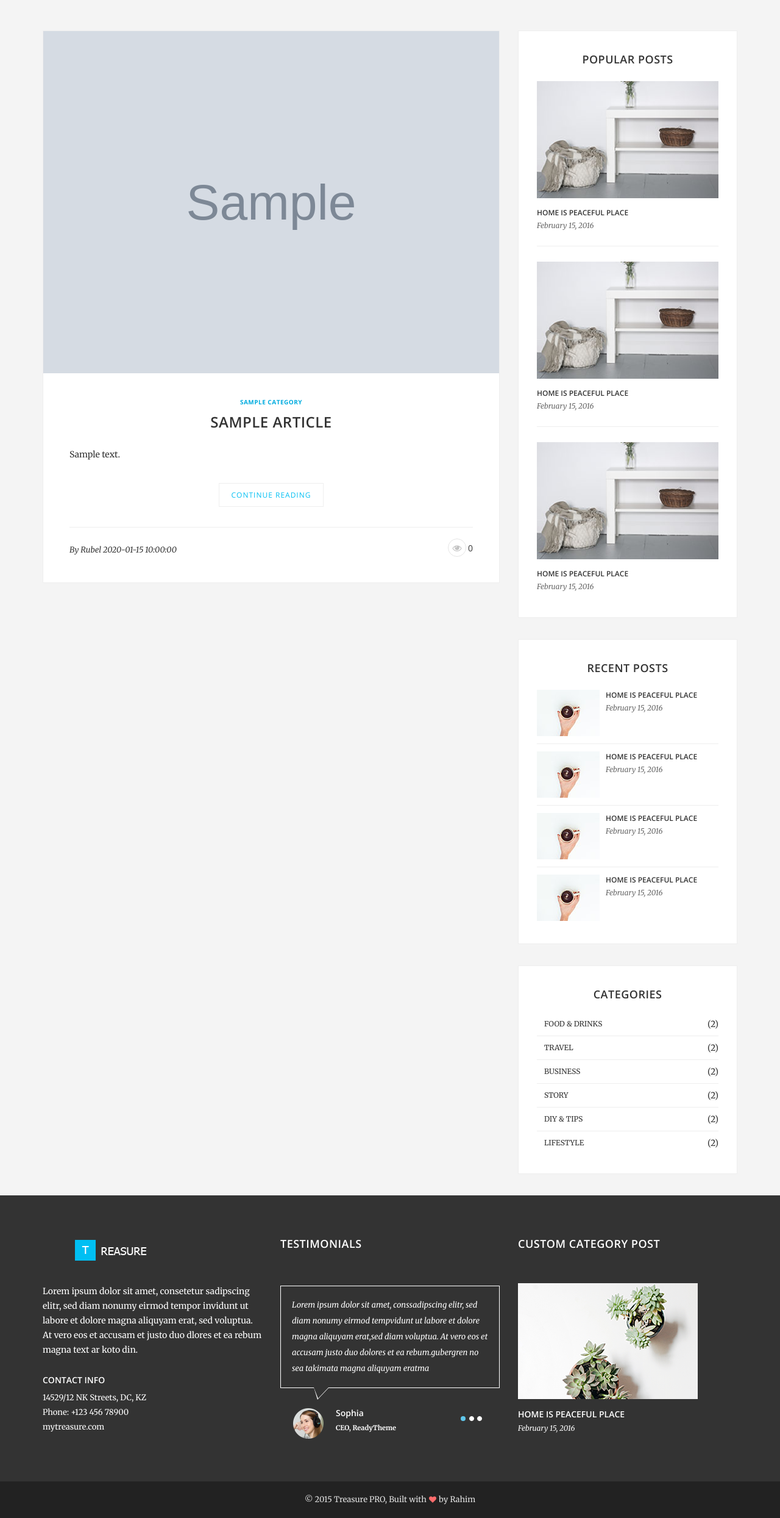
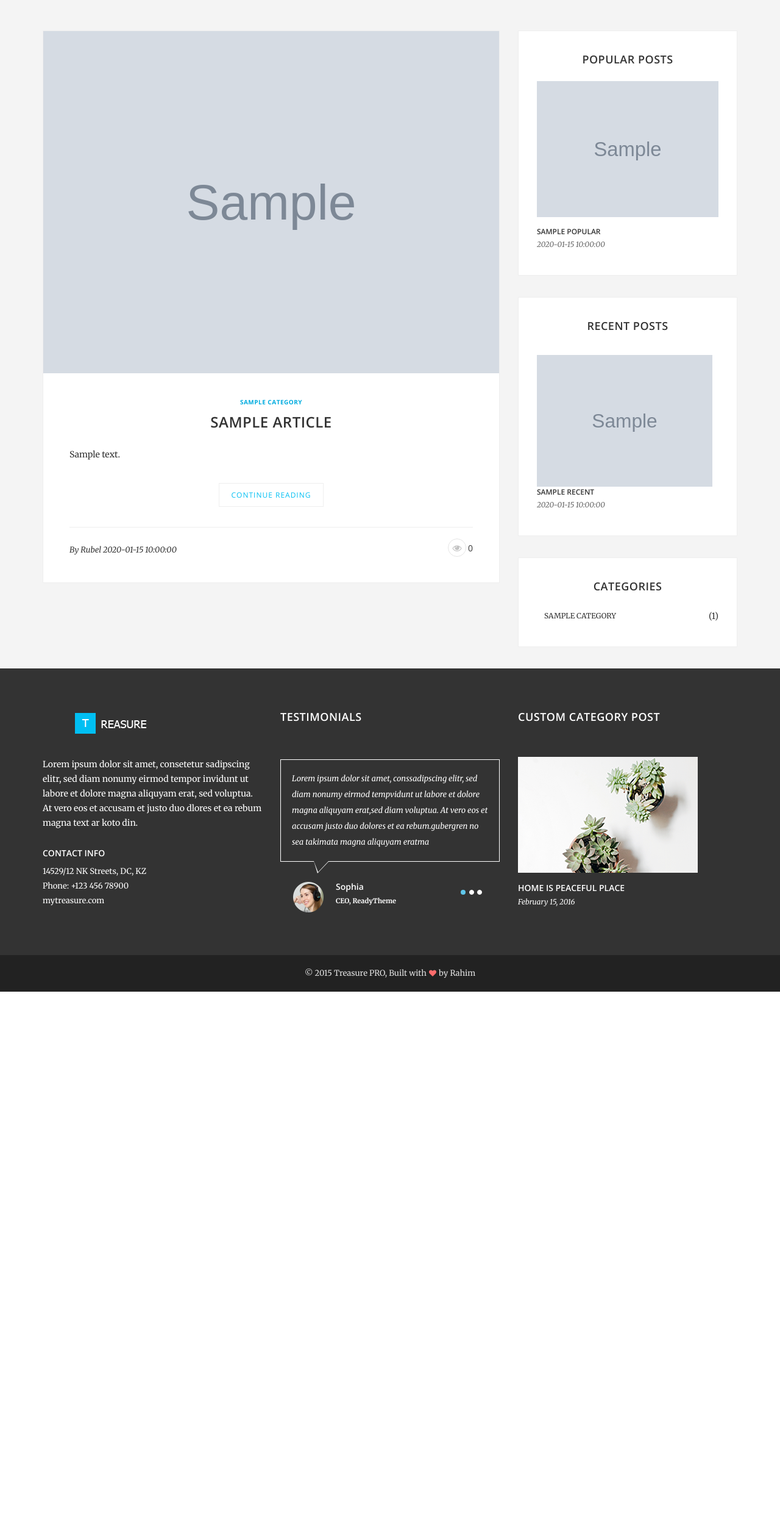
Before and after one commit to MarkForest/marlin_blog, a Yii app: template views/site/index.php in a window 1280 px wide. Shown: the part 68-2557 px from the top of the page at 61% size. After the commit the page ends 1694 px from the top, so only its background shows below. Run offline with PHP 8.4 and a stand-in for Yii, Linux system fonts and the light colour scheme; the template is opened without the code that fills it: most values are stand-ins (such as "Sample title", 1, 10 or a date in 2020); grey boxes marked "Sample" are stand-in pictures; data that the repository does not hold is empty; some libraries are stand-ins or nearby versions.

Commit message:
Вывод данных. Сайтбар

```diff
--- a/views/site/index.php
+++ b/views/site/index.php
@@ -35,7 +35,7 @@ use yii\widgets\LinkPager;
                                 </div>
                             </div>
                             <div class="social-share">
-                                <span class="social-share-title pull-left text-capitalize">By <a href="#">Rubel</a> <?=$article->date?></span>
+                                <span class="social-share-title pull-left text-capitalize">By <a href="#">Rubel</a> <?=$article->getDate();?></span>
                                 <ul class="text-center pull-right">
                                     <li><a class="s-facebook" href="#"><i class="fa fa-eye"></i></a></li><?=(int)$article->viewed?>
                                 </ul>
@@ -53,140 +53,61 @@ use yii\widgets\LinkPager;
 
             <div class="col-md-4" data-sticky_column>
                 <div class="primary-sidebar">
+
                     <aside class="widget">
                         <h3 class="widget-title text-uppercase text-center">Popular Posts</h3>
-
+                        <?php foreach($popular as $article):?>
                             <div class="popular-post">
 
 
-                            <a href="#" class="popular-img"><img src="/public/images/p1.jpg" alt="">
+                                <a href="#" class="popular-img"><img src="<?=$article->getImage();?>" alt="">
 
                                     <div class="p-overlay"></div>
                                 </a>
 
                                 <div class="p-content">
-                                <a href="#" class="text-uppercase">Home is peaceful Place</a>
-                                <span class="p-date">February 15, 2016</span>
+                                    <a href="#" class="text-uppercase"><?=$article->title?></a>
+                                    <span class="p-date"><?=$article->getDate();?></span>
 
                                 </div>
                             </div>
-                        <div class="popular-post">
-
-                            <a href="#" class="popular-img"><img src="/public/images/p1.jpg" alt="">
-
-                                <div class="p-overlay"></div>
-                            </a>
-
-                            <div class="p-content">
-                                <a href="#" class="text-uppercase">Home is peaceful Place</a>
-                                <span class="p-date">February 15, 2016</span>
-                            </div>
-                        </div>
-                        <div class="popular-post">
+                        <?php endforeach;?>
 
 
-                            <a href="#" class="popular-img"><img src="/public/images/p1.jpg" alt="">
+                    </aside>
 
-                                <div class="p-overlay"></div>
-                            </a>
-
-                            <div class="p-content">
-                                <a href="#" class="text-uppercase">Home is peaceful Place</a>
-                                <span class="p-date">February 15, 2016</span>
-                            </div>
-                        </div>
-                    </aside>
                     <aside class="widget pos-padding">
                         <h3 class="widget-title text-uppercase text-center">Recent Posts</h3>
-
+                        <?php foreach ($recent as $article):?>
                             <div class="thumb-latest-posts">
 
 
                                 <div class="media">
                                     <div class="media-left">
-                                    <a href="#" class="popular-img"><img src="/public/images/r-p.jpg" alt="">
+                                        <a href="#" class="popular-img"><img src="<?=$article->getImage();?>" alt="">
                                             <div class="p-overlay"></div>
                                         </a>
                                     </div>
                                     <div class="p-content">
-                                    <a href="#" class="text-uppercase">Home is peaceful Place</a>
-                                    <span class="p-date">February 15, 2016</span>
+                                        <a href="#" class="text-uppercase"><?=$article->title?></a>
+                                        <span class="p-date"><?=$article->getDate();?></span>
                                     </div>
                                 </div>
+
                             </div>
-                        <div class="thumb-latest-posts">
+                        <?php endforeach;?>
 
+                    </aside>
 
-                            <div class="media">
-                                <div class="media-left">
-                                    <a href="#" class="popular-img"><img src="/public/images/r-p.jpg" alt="">
-                                        <div class="p-overlay"></div>
-                                    </a>
-                                </div>
-                                <div class="p-content">
-                                    <a href="#" class="text-uppercase">Home is peaceful Place</a>
-                                    <span class="p-date">February 15, 2016</span>
-                                </div>
-                            </div>
-                        </div>
-                        <div class="thumb-latest-posts">
-
-
-                            <div class="media">
-                                <div class="media-left">
-                                    <a href="#" class="popular-img"><img src="/public/images/r-p.jpg" alt="">
-                                        <div class="p-overlay"></div>
-                                    </a>
-                                </div>
-                                <div class="p-content">
-                                    <a href="#" class="text-uppercase">Home is peaceful Place</a>
-                                    <span class="p-date">February 15, 2016</span>
-                                </div>
-                            </div>
-                        </div>
-                        <div class="thumb-latest-posts">
-
-
-                            <div class="media">
-                                <div class="media-left">
-                                    <a href="#" class="popular-img"><img src="/public/images/r-p.jpg" alt="">
-                                        <div class="p-overlay"></div>
-                                    </a>
-                                </div>
-                                <div class="p-content">
-                                    <a href="#" class="text-uppercase">Home is peaceful Place</a>
-                                    <span class="p-date">February 15, 2016</span>
-                                </div>
-                            </div>
-                        </div>
-                    </aside>
                     <aside class="widget border pos-padding">
                         <h3 class="widget-title text-uppercase text-center">Categories</h3>
                         <ul>
+                            <?php foreach ($categories as $category):?>
                             <li>
-                                <a href="#">Food & Drinks</a>
-                                <span class="post-count pull-right"> (2)</span>
+                                <a href="#"><?=$category->title?></a>
+                                <span class="post-count pull-right"> (<?=$category->getArticlesCount();?>)</span>
                             </li>
-                            <li>
-                                <a href="#">Travel</a>
-                                <span class="post-count pull-right"> (2)</span>
-                            </li>
-                            <li>
-                                <a href="#">Business</a>
-                                <span class="post-count pull-right"> (2)</span>
-                            </li>
-                            <li>
-                                <a href="#">Story</a>
-                                <span class="post-count pull-right"> (2)</span>
-                            </li>
-                            <li>
-                                <a href="#">DIY & Tips</a>
-                                <span class="post-count pull-right"> (2)</span>
-                            </li>
-                            <li>
-                                <a href="#">Lifestyle</a>
-                                <span class="post-count pull-right"> (2)</span>
-                            </li>
+                            <?php endforeach;?>
                         </ul>
                     </aside>
                 </div>
```
Also changed, not shown: controllers/SiteController.php (+11 -15 lines), models/Article.php (+40 -0 lines), models/Category.php (+8 -0 lines). Lines whose indentation alone changed are shown as unchanged.
